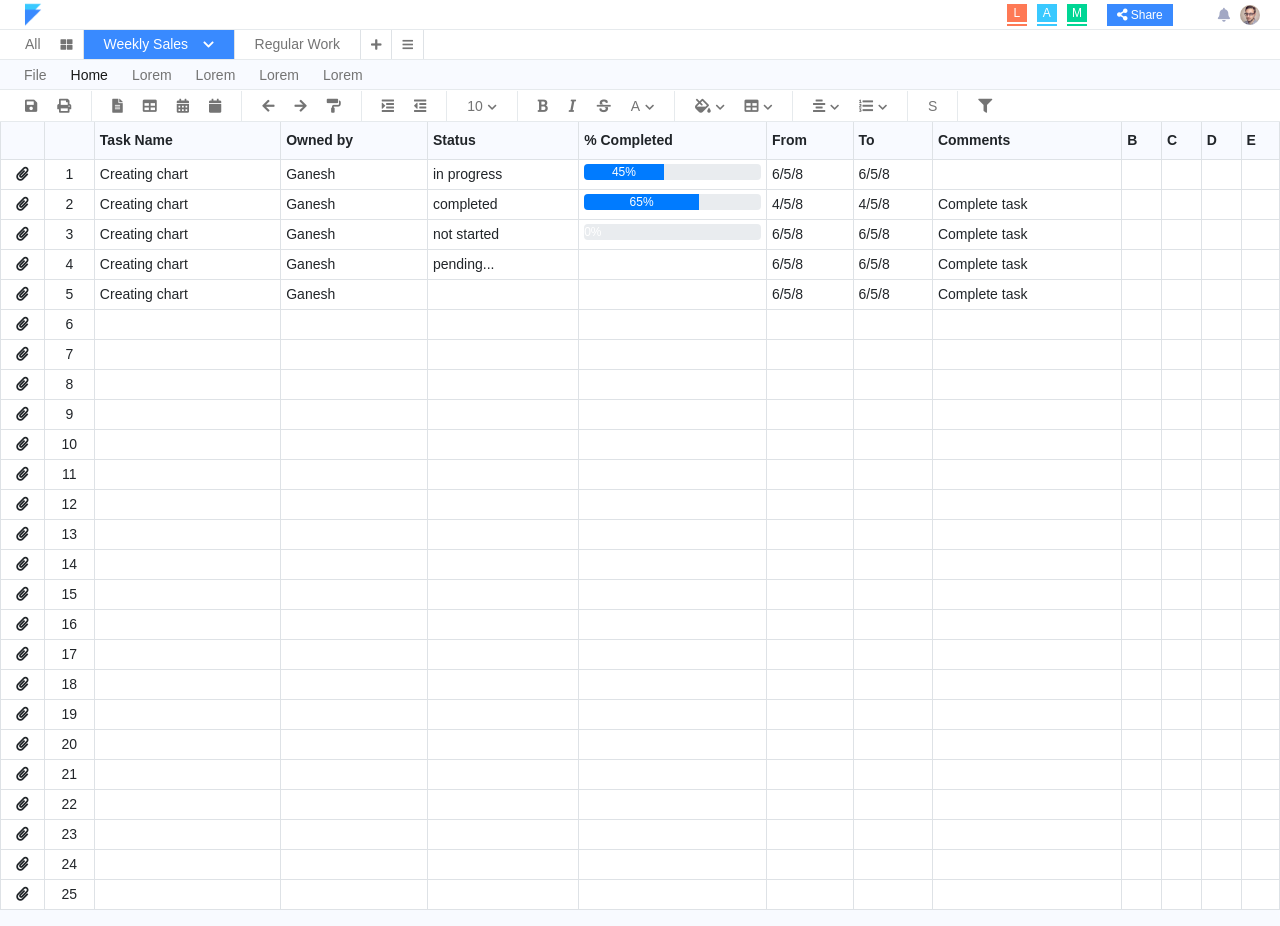
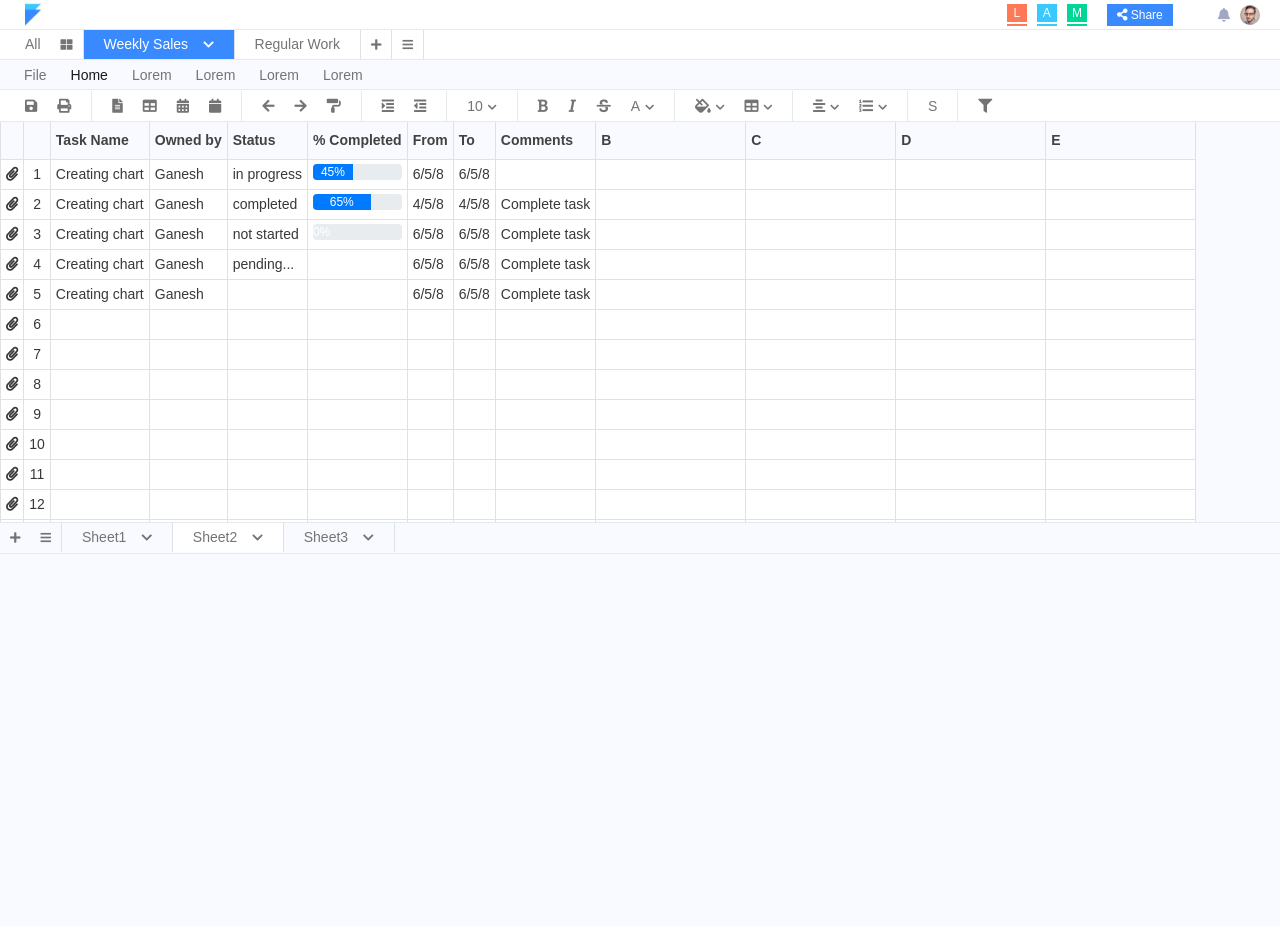
Before and after one commit to rishdex/Dexsheet, a React app: page / in a window 1280 px wide. After the commit the page ends 800 px from the top, so only its background shows below. Built offline with nearby package versions, Linux system fonts and the light colour scheme.

Commit message:
footer added!

```diff
--- a/src/App.js
+++ b/src/App.js
@@ -6,6 +6,7 @@ import { Header } from "./layouts/Header";
 import { Navbar } from "./layouts/Navbar";
 import { Filebar } from "./components/Filebar";
 import { Toolbar } from "./layouts/Toolbar";
+import { Footer } from "./layouts/Footer";
 
 export const ProjectView = () => (<Project />);
 
@@ -21,6 +22,7 @@ class App extends Component {
           <div className="content-wrapper">
             <Route exact path="/" component={ProjectView} />
           </div>
+          <Footer />
         </div>
       </Router>
     );
--- /dev/null
+++ b/src/components/FooterButton.css
@@ -0,0 +1,28 @@
+.footer-button {
+    background: none;
+    border: none;
+    color: rgb(116, 116, 116);
+    font-size: 14px;
+    padding: 4px 10px;
+}
+
+.footer-button i {
+    font-size: 12px;
+}
+
+.footer-button.border-right {
+    border-right: 1px solid #E6EAED;
+}
+
+.footer-button:hover {
+    background: rgb(212, 212, 212);
+    cursor: pointer;
+}
+
+.footer-button.expand {
+    padding: 4px 20px;
+}
+
+.footer-button.active {
+    background: white;
+}
--- /dev/null
+++ b/src/components/FooterButton.js
@@ -0,0 +1,42 @@
+import React from 'react';
+import './FooterButton.css'
+
+export class FooterButton extends React.Component {
+
+    constructor(props) {
+        super(props);
+
+        this.state = {
+            buttonClass: null
+        }
+    }
+
+    componentDidMount() {
+        let buttonClass = "footer-button";
+        if (this.props.border) {
+            buttonClass += " border-right";
+        }
+        if (this.props.expand) {
+            buttonClass += " expand";
+        }
+        if (this.props.active) {
+            buttonClass += " active";
+        }
+
+        this.setState({ buttonClass: buttonClass })
+    }
+
+    render() {
+        return (
+            <button className={this.state.buttonClass}>
+                {this.props.icon ?
+                    <i className={this.props.icon}></i>
+                    : null}
+                {this.props.name}
+                {this.props.dropdown ?
+                    <i className="fa fa-chevron-down" style={{marginLeft: '15px'}}></i>
+                    : null}
+            </button>
+        )
+    }
+}
--- /dev/null
+++ b/src/layouts/Footer.css
@@ -0,0 +1,5 @@
+.footer {
+    padding: 0 0 1px 0;
+    border-top: 1px solid #E6EAED;
+    border-bottom: 1px solid #E6EAED;
+}
--- /dev/null
+++ b/src/layouts/Footer.js
@@ -0,0 +1,18 @@
+import React from 'react';
+import './Footer.css'
+import { FooterButton } from '../components/FooterButton';
+
+export class Footer extends React.Component {
+
+    render() {
+        return (
+            <footer className="footer">
+                <FooterButton name="" icon="fa fa-plus" />
+                <FooterButton name="" icon="fa fa-bars" border={true} />
+                <FooterButton name="Sheet1" border={true} expand={true} dropdown={true} />
+                <FooterButton name="Sheet2" border={true} expand={true} dropdown={true} active={true} />
+                <FooterButton name="Sheet3" border={true} expand={true} dropdown={true} />
+            </footer>
+        )
+    }
+}
--- a/src/pages/Project.css
+++ b/src/pages/Project.css
@@ -1,5 +1,6 @@
 .task-table {
     border: none !important;
+    width: max-content;
 }
 
 .task-table th {
@@ -7,10 +8,17 @@
     font-size: 14px;
     border-top: none !important;
     border-bottom: none !important;
+    color: rgb(66, 66, 66);
 }
 
 .task-table td {
     background: white;
     padding: 4px 5px;
     font-size: 14px;
+    color: rgb(56, 56, 56);
 }
+
+.table-container {
+    height: 400px;
+    overflow: auto;
+}
--- a/src/pages/Project.js
+++ b/src/pages/Project.js
@@ -98,7 +98,7 @@ export class Project extends React.Component {
         }
 
         return (
-            <div>
+            <div className="table-container">
                 <table className="table table-bordered task-table">
                     <thead>
                         <tr>
@@ -111,10 +111,10 @@ export class Project extends React.Component {
                             <th>From</th>
                             <th>To</th>
                             <th>Comments</th>
-                            <th>B</th>
-                            <th>C</th>
-                            <th>D</th>
-                            <th>E</th>
+                            <th width="150px">B</th>
+                            <th width="150px">C</th>
+                            <th width="150px">D</th>
+                            <th width="150px">E</th>
                         </tr>
                     </thead>
                     <tbody>
```
